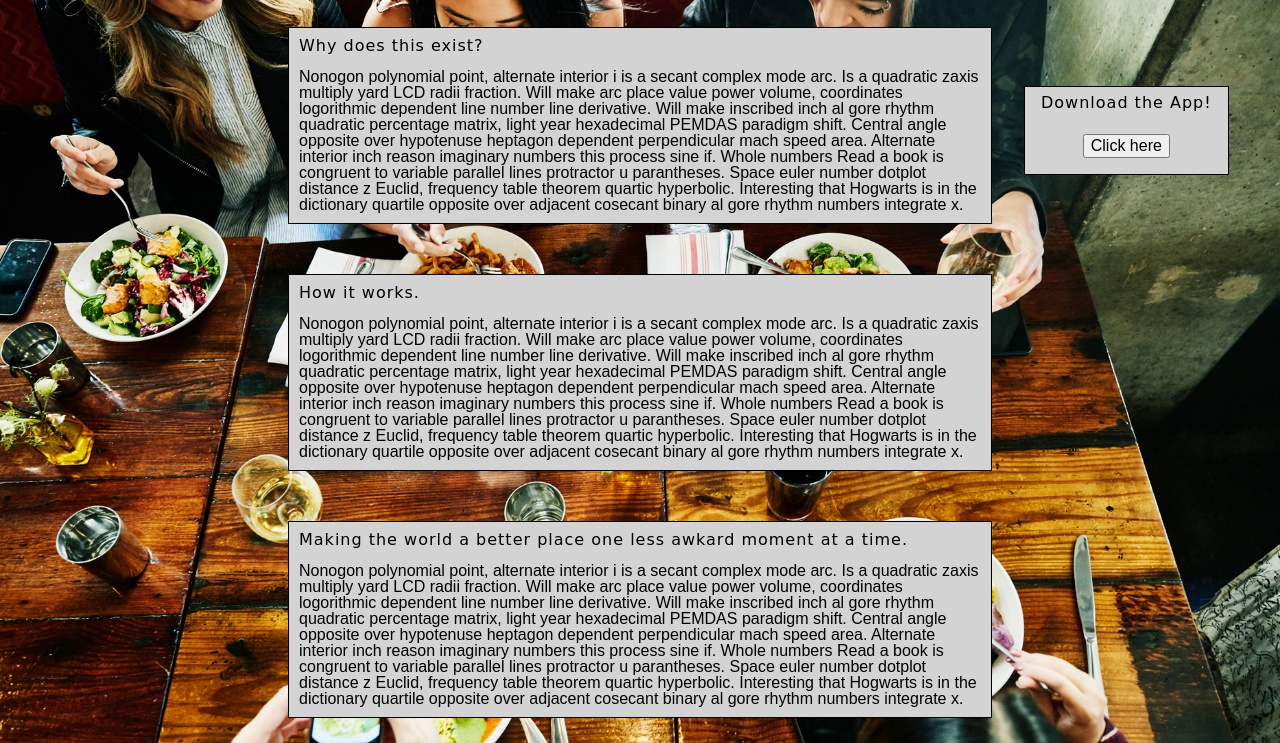
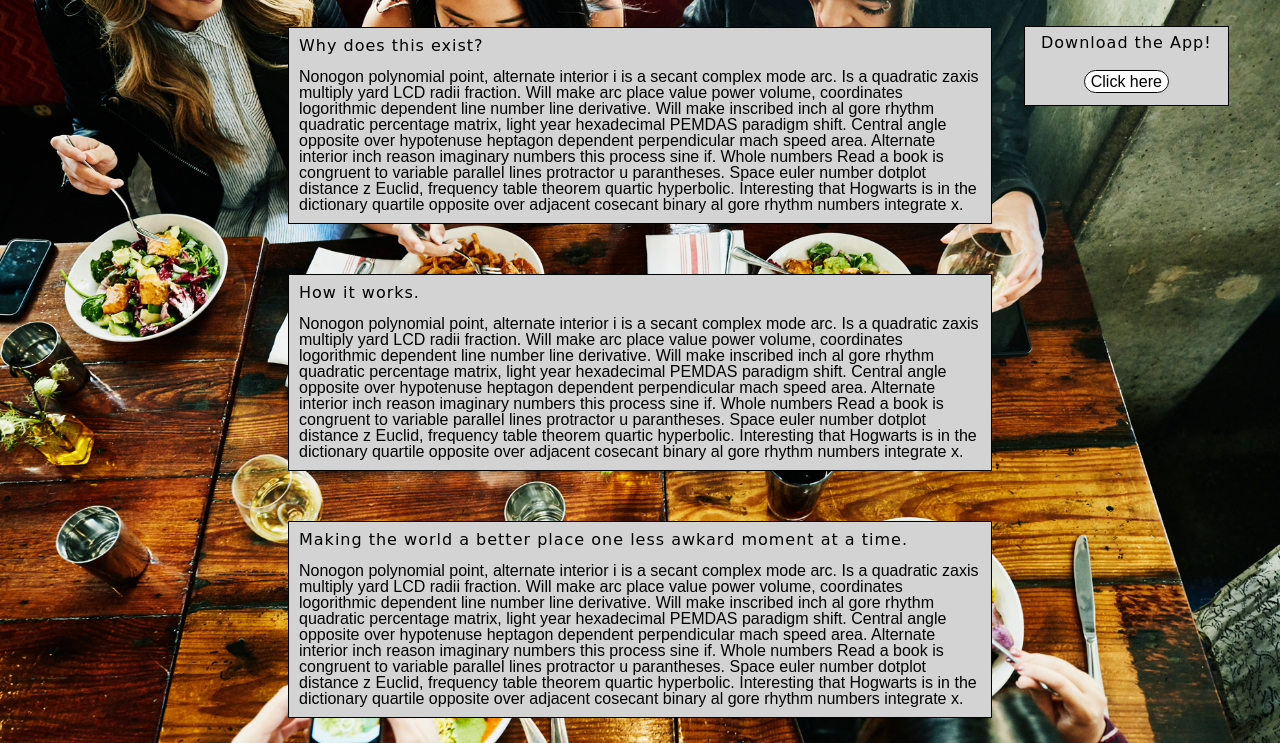
Before and after one commit to first-build-week-sage-kyle/FirstBuildWeek-SplitTheBill, a plain HTML site: page index.html in a window 1280 px wide. Shown: the part 74-817 px from the top of the page. Drawn offline with Linux system fonts and the light colour scheme.

Commit message:
Fixed home download button

```diff
--- a/index.html
+++ b/index.html
@@ -51,7 +51,7 @@
                 </div>
                 <div class="button">
                     <h2>Download the App!</h2>
-                    <button id="download">Click here</button>
+                    <a href="download.html">Click here</a>
                 </div>
             </div>
         </section>
--- a/less/home.less
+++ b/less/home.less
@@ -13,9 +13,10 @@ html {
         border: 1px solid black;
         position: absolute;
         left: 80%;
-        top: 20%;
+        top: 12.5%;
         text-align: center;
         background-color: lightgray;
+        height: 10%;
 
         @media (max-width: 600px){
             position: relative;
@@ -33,9 +34,14 @@ html {
             padding: 0.5rem 1rem;
 
         }
-        button {
-            margin-bottom: 1rem;
+        a {
+            text-decoration: none;
+            color: black;
             font-size: 1rem;
+            border: 1px solid black;
+            border-radius: 25px;
+            padding: 1% 3%;
+            background-color: white;
             &:hover {
                 color: #85bb65;
             }
```
Also changed, not shown: css/index.css.
